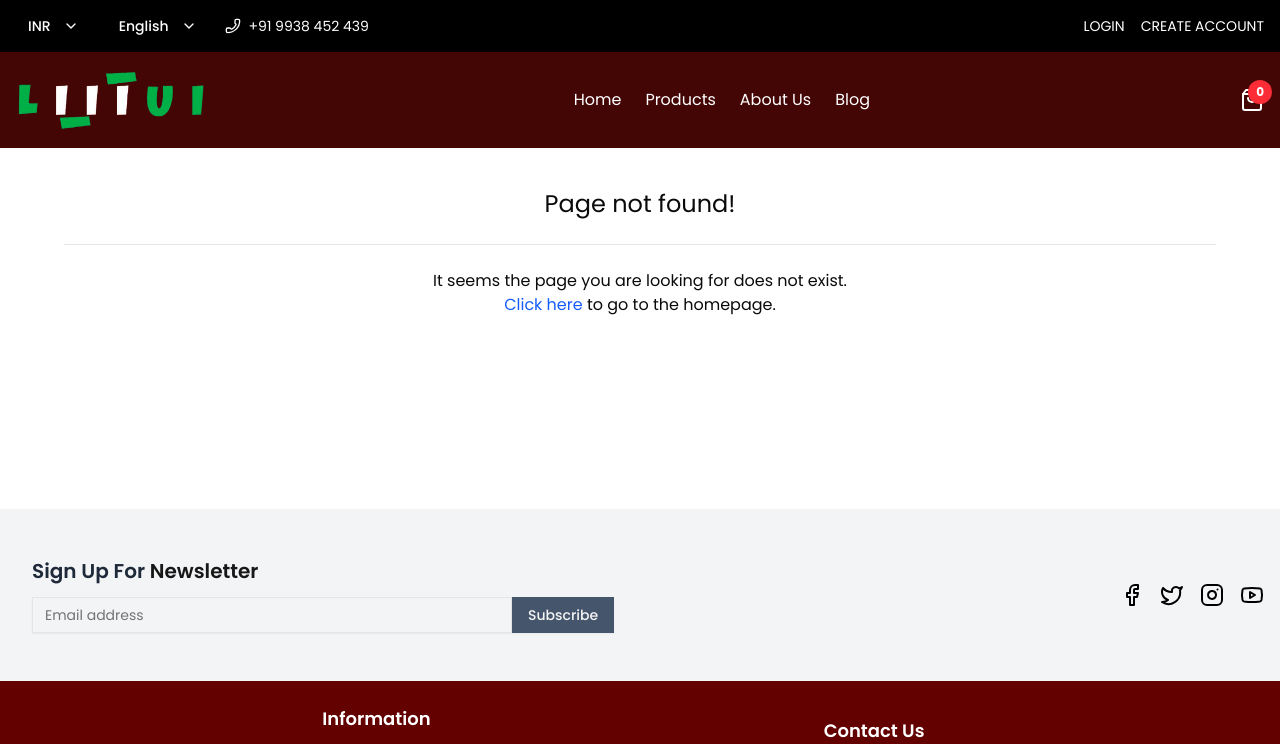
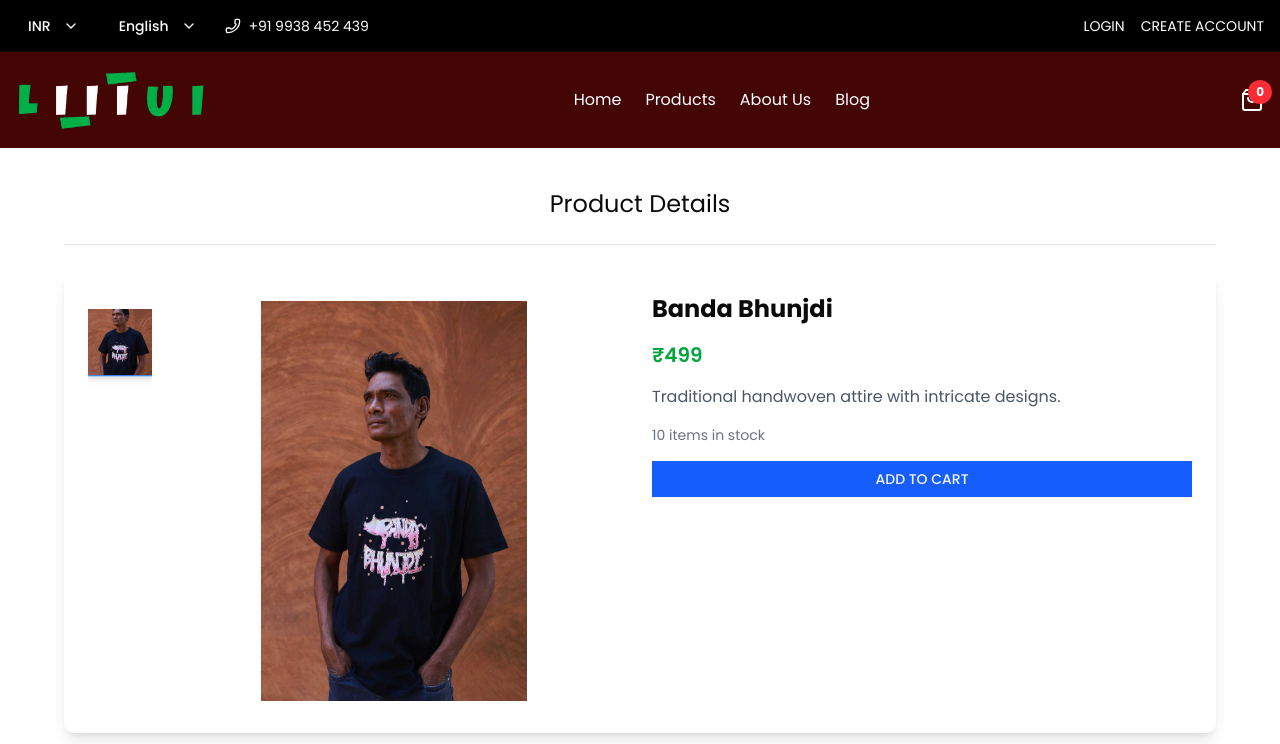
Before and after one commit to rohitbilung/lutui, a React (Vite) app in the folder frontend/: page /product/1 in a window 1280 px wide. Before the commit this address led to /page-not-found. Shown: the top 744 px of the page. Built offline with nearby package versions, Linux system fonts and the light colour scheme; no server answers.

Commit message:
added product details page

```diff
--- a/frontend/src/App.jsx
+++ b/frontend/src/App.jsx
@@ -1,5 +1,5 @@
 import { Navigate, Route, Routes } from "react-router-dom"
-import { About, Cart, Home, Login, PageNotFound, Register } from "./pages"
+import { About, Cart, Home, Login, PageNotFound, ProductDetails, Register } from "./pages"
 import { Toaster } from "sonner"
 
 const App = () => {
@@ -12,6 +12,7 @@ const App = () => {
         <Route path="/login" element={<Login />} />
         <Route path="/register" element={<Register />} />
         <Route path="/cart" element={<Cart />} />
+        <Route path="/product/:id" element={<ProductDetails />} />
 
         <Route path="/page-not-found" element={<PageNotFound />} />
 
--- a/frontend/src/components/shared/FeaturedProducts.jsx
+++ b/frontend/src/components/shared/FeaturedProducts.jsx
@@ -1,12 +1,8 @@
 import React from "react";
-import { Card, CardContent } from "@/components/ui/card";
 import { products } from "../../data/info";
-import { useCart } from "../../context/CartContext";
-import AddToCartButton from "./common/layouts/AddToCartButton";
+import ProductCard from "./ProductCard";
 
 const FeaturedProducts = () => {
-  const { addToCart, removeOneFromCart } = useCart();
-
   return (
     <div className="container mx-auto py-10">
       <div className="text-center mb-6">
@@ -17,26 +13,7 @@ const FeaturedProducts = () => {
       </div>
       <div className="grid grid-cols-1 sm:grid-cols-2 md:grid-cols-3 gap-6 px-4 mx-0 lg:px-8 lg:mx-8">
         {products.map((product) => (
-          <Card key={product._id} className="shadow-lg border-0 group relative">
-            {/* Product Image Wrapper */}
-            <div className="relative">
-              <img
-                src={product.image}
-                alt={product.name}
-                className="w-full object-cover aspect-square"
-              />
-
-              {/* Add To Cart Button - Hidden by default, shown on hover */}
-              <div className="absolute inset-0 flex items-end justify-center bg-black/40 opacity-0 group-hover:opacity-100 transition-opacity duration-300 p-2 lg:p-4">
-                <AddToCartButton product={product} />
-              </div>
-            </div>
-
-            <CardContent className="text-center">
-              <h3 className="text-lg font-semibold">{product.name}</h3>
-              <p className="text-primary font-bold">₹{product.price}.00</p>
-            </CardContent>
-          </Card>
+          <ProductCard key={product._id} product={product} />
         ))}
       </div>
     </div>
--- /dev/null
+++ b/frontend/src/components/shared/ProductCard.jsx
@@ -0,0 +1,29 @@
+import { Card, CardContent } from "@/components/ui/card";
+import AddToCartButton from "./common/layouts/AddToCartButton";
+
+const ProductCard = ({ product }) => {
+  return product ? (
+    <Card key={product._id} className="shadow-lg border-0 group relative">
+      {/* Product Image Wrapper */}
+      <div className="relative">
+        <img
+          src={product.images[0]}
+          alt={product.name}
+          className="w-full object-cover aspect-square"
+        />
+
+        {/* Add To Cart Button - Hidden by default, shown on hover */}
+        <div className="absolute inset-0 flex items-end justify-center bg-black/40 opacity-0 group-hover:opacity-100 transition-opacity duration-300 p-2 lg:p-4">
+          <AddToCartButton product={product} showViewButton={true} />
+        </div>
+      </div>
+
+      <CardContent className="text-center">
+        <h3 className="text-lg font-semibold">{product.name}</h3>
+        <p className="text-primary font-bold">₹{product.price}.00</p>
+      </CardContent>
+    </Card>
+  ) : null;
+};
+
+export default ProductCard;
--- a/frontend/src/components/shared/common/layouts/AddToCartButton.jsx
+++ b/frontend/src/components/shared/common/layouts/AddToCartButton.jsx
@@ -1,34 +1,52 @@
+import { EyeIcon, MinusIcon, PlusIcon } from "lucide-react";
+import { useNavigate } from "react-router-dom";
 import { Button } from "../../../ui/button";
 import { useCart } from "../../../../context/CartContext";
 
-const AddToCartButton = ({ product }) => {
+const AddToCartButton = ({ product, btnVariant = 'secondary', showViewButton = false }) => {
+  const navigate = useNavigate();
   const { addToCart, removeOneFromCart, isInCart, getItemQuantity } = useCart();
   const quantity = getItemQuantity(product._id);
 
+  const visitProductDetails = () => {
+    navigate(`/product/${product._id}`);
+  };
+
   return (
-    <div className="w-full flex items-center gap-2">
+    <div className="w-full flex items-center gap-1">
       {isInCart(product._id) ? (
-        <div className="w-full flex justify-between gap-2">
+        <div className="flex flex-1 justify-between gap-2">
           <Button
             onClick={() => removeOneFromCart(product._id)}
-            variant="secondary"
+            variant={btnVariant}
           >
-            ➖
+            <MinusIcon />
           </Button>
-          <div className="text-lg font-semibold bg-white w-full flex items-center justify-center cursor-not-allowed">
+          <div className="text-lg font-semibold bg-white border w-full flex items-center justify-center cursor-not-allowed">
             <span>{quantity}</span>
           </div>
-          <Button onClick={() => addToCart(product)} variant="secondary">
-            ➕
+          <Button onClick={() => addToCart(product)} variant={btnVariant}>
+            <PlusIcon />
           </Button>
         </div>
       ) : (
         <Button
           onClick={() => addToCart(product)}
-          className="w-full"
-          variant="secondary"
+          variant={btnVariant}
+          className="flex-1"
         >
           ADD TO CART
+        </Button>
+      )}
+
+      {showViewButton && (
+        <Button
+          variant="blue"
+          className="cursor-pointer"
+          onClick={visitProductDetails}
+          title="View product details"
+        >
+          <EyeIcon />
         </Button>
       )}
     </div>
--- a/frontend/src/components/ui/button.jsx
+++ b/frontend/src/components/ui/button.jsx
@@ -19,6 +19,8 @@ const buttonVariants = cva(
           "bg-secondary text-secondary-foreground shadow-xs hover:bg-primary/80 hover:text-white",
         gray:
           "bg-slate-600 text-secondary shadow-xs hover:bg-slate-500",
+        blue:
+          "bg-blue-600 text-secondary shadow-xs hover:bg-blue-400",
         ghost:
           "hover:bg-accent hover:text-accent-foreground dark:hover:bg-accent/50",
         link: "text-primary underline-offset-4 hover:underline",
--- a/frontend/src/data/info.js
+++ b/frontend/src/data/info.js
@@ -84,16 +84,33 @@ export const ourDetails = {
 
 export const products = [
   {
-    _id: 1,
+    _id: "1",
     name: "Banda Bhunjdi",
+    images: ["/product/product-image-1.JPG"],
+    brand: "Local Handloom", // Update with actual brand if available
+    category: "Clothing",
+    description: "Traditional handwoven attire with intricate designs.",
     price: 499,
-    image: "/product/product-image-1.JPG",
+    countInStock: 10, // Adjust stock count as needed
   },
   {
-    _id: 2,
+    _id: "2",
     name: "Roz Roz Guna Tiyan",
+    images: ["/product/product-image-2.JPG", "/product/product-image-5.JPG", "/product/product-image-6.JPG"],
+    brand: "Local Handloom",
+    category: "Clothing",
+    description: "Elegant ethnic wear, crafted with premium fabric.",
     price: 499,
-    image: "/product/product-image-2.JPG",
+    countInStock: 15,
   },
-  { _id: 3, name: "Phool", price: 499, image: "/product/product-image-3.JPG" },
+  {
+    _id: "3",
+    name: "Phool",
+    images: ["/product/product-image-3.JPG"],
+    brand: "Local Handloom",
+    category: "Clothing",
+    description: "A stylish outfit featuring floral embroidery patterns.",
+    price: 499,
+    countInStock: 20,
+  },
 ];
--- /dev/null
+++ b/frontend/src/pages/_root/ProductDetails.jsx
@@ -0,0 +1,80 @@
+import { useState } from "react";
+import { useParams } from "react-router-dom";
+import { products } from "../../data/info";
+import { Button } from "@/components/ui/button";
+import PageWrapper from "../../components/shared/common/layouts/PageWrapper";
+import PageContent from "../../components/shared/common/layouts/PageContent";
+import AddToCartButton from "../../components/shared/common/layouts/AddToCartButton";
+
+const ProductDetails = () => {
+  const { id } = useParams();
+  const product = products.find((item) => item._id === id);
+  const [selectedImage, setSelectedImage] = useState(product?.images[0] || "");
+
+  return (
+    <PageWrapper>
+      <PageContent title="Product Details">
+        {product ? (
+          <div className="grid md:grid-cols-2 gap-6 p-6 bg-white shadow-lg rounded-lg">
+            {/* Left Section - Image Gallery */}
+            <div className="flex flex-col-reverse md:flex-row gap-2 items-center w-full">
+              {/* Thumbnails */}
+              <div className="max-h-[400px] md:h-full flex md:flex-col md:mt-4 gap-2 overflow-x-auto overflow-y-hidden md:overflow-x-hidden md:overflow-y-auto">
+                {product.images.map((img, index) => (
+                  <img
+                    key={index}
+                    src={img}
+                    alt={`Thumbnail ${index}`}
+                    className={`w-16 h-16 object-cover border cursor-pointer transition-transform duration-200 ${
+                      selectedImage === img
+                        ? "border-blue-500 scale-110 shadow-md"
+                        : "border-gray-300 hover:scale-105"
+                    }`}
+                    onClick={() => setSelectedImage(img)}
+                  />
+                ))}
+              </div>
+
+              {/* Main Product Image */}
+              <div className="p-2 flex-1">
+                <img
+                  src={selectedImage}
+                  alt={product.name}
+                  className="max-h-[400px] w-full object-contain"
+                />
+              </div>
+            </div>
+
+            {/* Right Section - Product Info */}
+            <div className="space-y-4">
+              <h2 className="text-2xl font-bold">{product.name}</h2>
+              <h3 className="text-xl font-semibold text-green-600">
+                ₹{product.price}
+              </h3>
+              <p className="text-gray-600">{product.description}</p>
+
+              {product.countInStock > 0 ? (
+                <p className="text-sm text-gray-500">
+                  {product.countInStock} items in stock
+                </p>
+              ) : (
+                <p className="text-sm text-red-500">Out of stock</p>
+              )}
+              <AddToCartButton product={product} btnVariant="blue" />
+            </div>
+          </div>
+        ) : (
+          <div className="flex flex-col items-center justify-center">
+            <h5 className="text-lg font-medium">Product does not exist.</h5>
+            <p>
+              It seems the product you are looking for either does not exist or has
+              been removed.
+            </p>
+          </div>
+        )}
+      </PageContent>
+    </PageWrapper>
+  );
+};
+
+export default ProductDetails;
--- a/frontend/src/pages/index.js
+++ b/frontend/src/pages/index.js
@@ -4,5 +4,6 @@ export { default as About } from "./_root/About";
 export { default as Login } from "./_root/Login";
 export { default as Register } from "./_root/Register";
 export { default as Cart } from "./_root/Cart";
+export { default as ProductDetails } from "./_root/ProductDetails";
 
 export { default as PageNotFound } from "./_root/PageNotFound";
```
